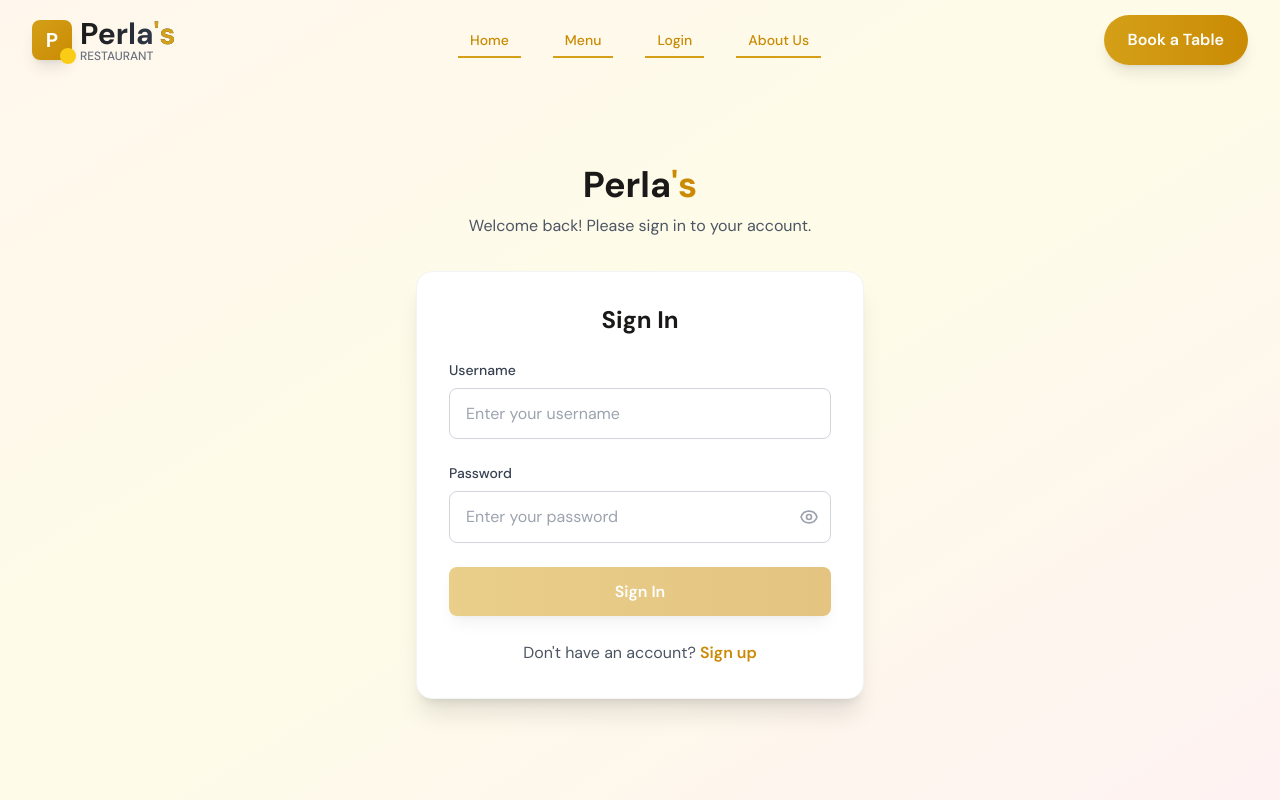
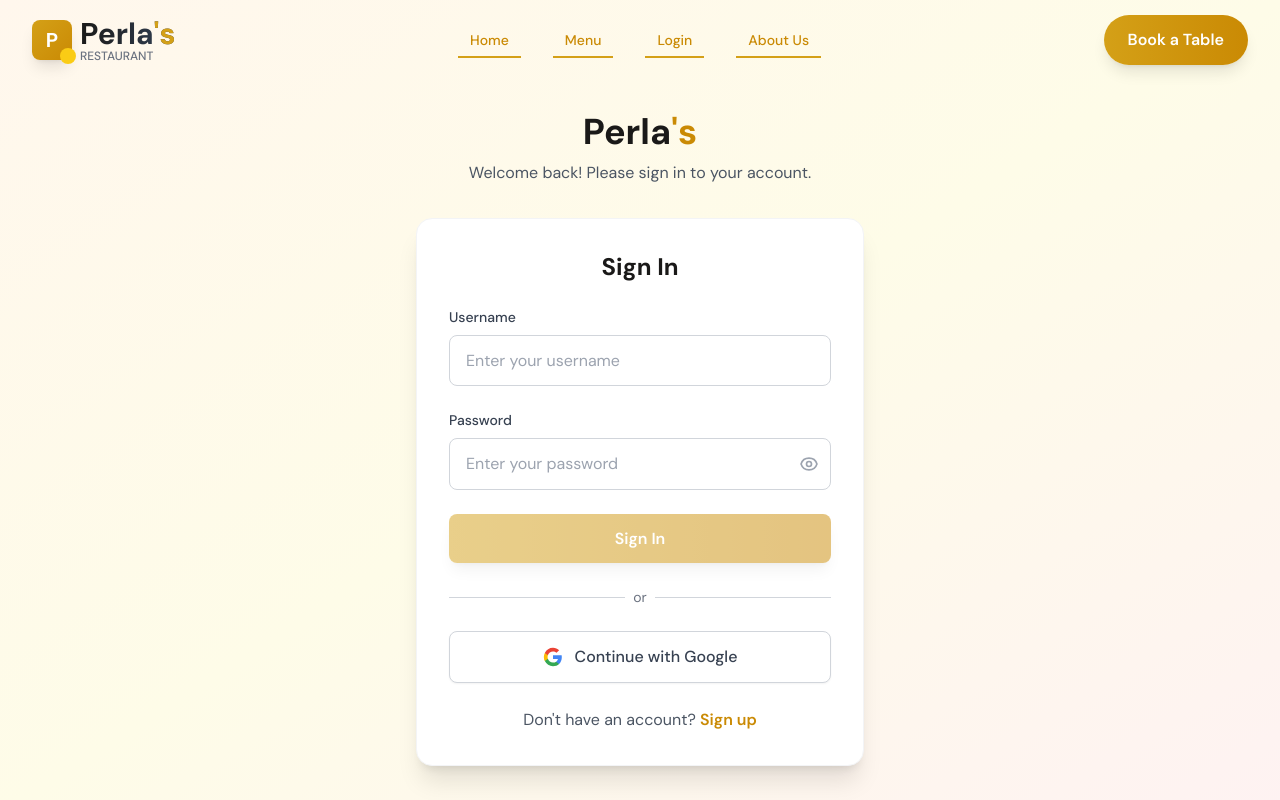
Before and after one commit to paren-thesis/Perla-s, a React (Vite) app: page /login in a window 1280 px wide. Shown: the top 800 px of the page. Built offline with nearby package versions, Linux system fonts and the light colour scheme.

Commit message:
add continue with google button

```diff
--- a/src/pages/Login.jsx
+++ b/src/pages/Login.jsx
@@ -223,6 +223,30 @@
 						</button>
 					</form>
 
+					{/* Divider */}
+					<div className="relative my-6">
+						<div className="absolute inset-0 flex items-center">
+							<div className="w-full border-t border-gray-300" />
+						</div>
+						<div className="relative flex justify-center text-sm">
+							<span className="px-2 bg-white text-gray-500">or</span>
+						</div>
+					</div>
+
+					{/* Continue with Google Button */}
+					<button
+						type="button"
+						className="w-full flex items-center justify-center gap-3 px-4 py-3 border border-gray-300 rounded-lg bg-white text-gray-700 font-medium hover:bg-gray-50 hover:border-gray-400 transition-all duration-200 shadow-sm hover:shadow-md"
+					>
+						<svg className="w-5 h-5" viewBox="0 0 24 24">
+							<path fill="#4285F4" d="M22.56 12.25c0-.78-.07-1.53-.2-2.25H12v4.26h5.92c-.26 1.37-1.04 2.53-2.21 3.31v2.77h3.57c2.08-1.92 3.28-4.74 3.28-8.09z"/>
+							<path fill="#34A853" d="M12 23c2.97 0 5.46-.98 7.28-2.66l-3.57-2.77c-.98.66-2.23 1.06-3.71 1.06-2.86 0-5.29-1.93-6.16-4.53H2.18v2.84C3.99 20.53 7.7 23 12 23z"/>
+							<path fill="#FBBC05" d="M5.84 14.09c-.22-.66-.35-1.36-.35-2.09s.13-1.43.35-2.09V7.07H2.18C1.43 8.55 1 10.22 1 12s.43 3.45 1.18 4.93l2.85-2.22.81-.62z"/>
+							<path fill="#EA4335" d="M12 5.38c1.62 0 3.06.56 4.21 1.64l3.15-3.15C17.45 2.09 14.97 1 12 1 7.7 1 3.99 3.47 2.18 7.07l3.66 2.84c.87-2.6 3.3-4.53 6.16-4.53z"/>
+						</svg>
+						Continue with Google
+					</button>
+
 					{/* Toggle Mode */}
 					<div className="mt-6 text-center">
 						<p className="text-gray-600">
```
